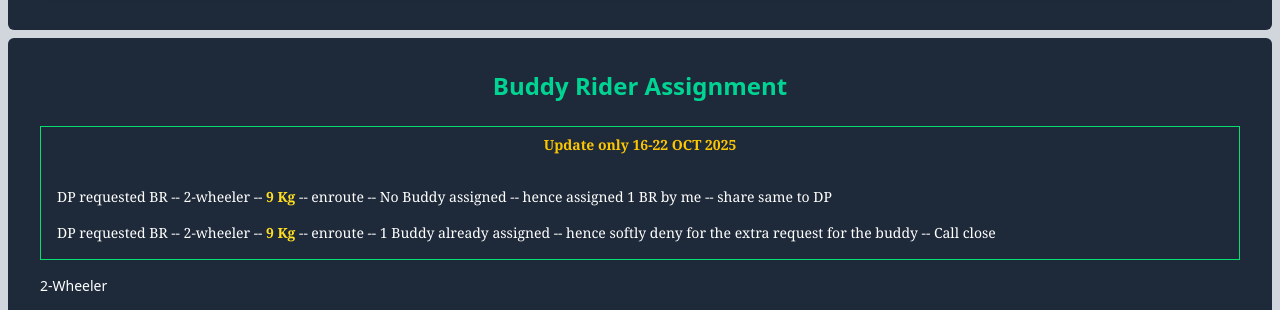
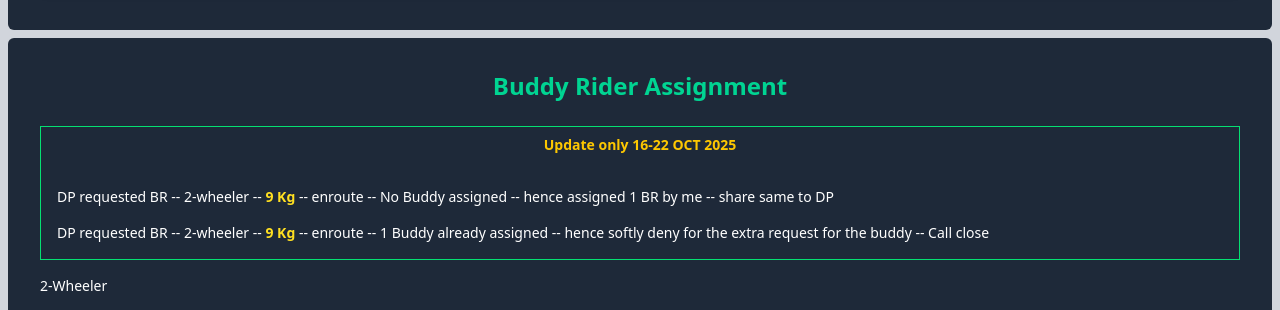
Before and after one commit to Code-with-Sahani/Blinket-DP, a React (Vite) app: page / in a window 1280 px wide. Shown: the part 8062-8372 px from the top of the page. Built offline with nearby package versions, Linux system fonts and the light colour scheme.

Commit message:
Update BuddyRider.jsx

```diff
--- a/src/Components/BuddyRider.jsx
+++ b/src/Components/BuddyRider.jsx
@@ -5,7 +5,7 @@ const BuddyRider = () => {
         <div className='m-2 p-4 text-sm bg-gray-800 text-white rounded-md md:p-6 lg:p-8'>
             <h2 className="text-center text-2xl font-semibold text-emerald-400 mb-1">Buddy Rider Assignment</h2>
 
-             <p className="text-sm font-serif border border-green-400 mb-4 mt-6 p-2">
+             <p className="text-sm border border-green-400 mb-4 mt-6 p-2">
                 <h3 className="text-center font-semibold text-yellow-400 mb-1"> Update only 16-22 OCT 2025 </h3>
                  <br></br>
                  <p className='p-2'>DP requested BR -- 2-wheeler -- <strong className='text-yellow-300 font-semibold'> 9 Kg</strong> -- enroute -- No Buddy assigned -- hence assigned 1 BR by me -- share same to DP</p>
```
